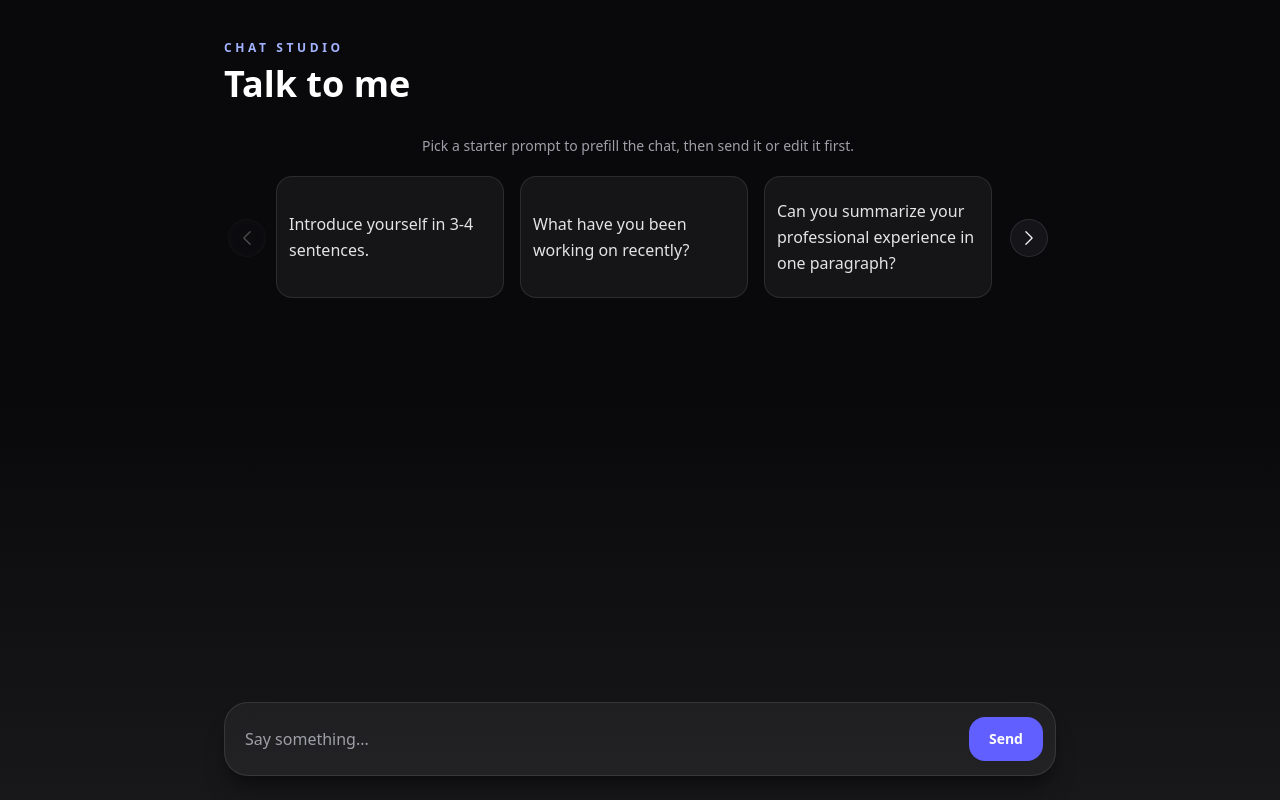
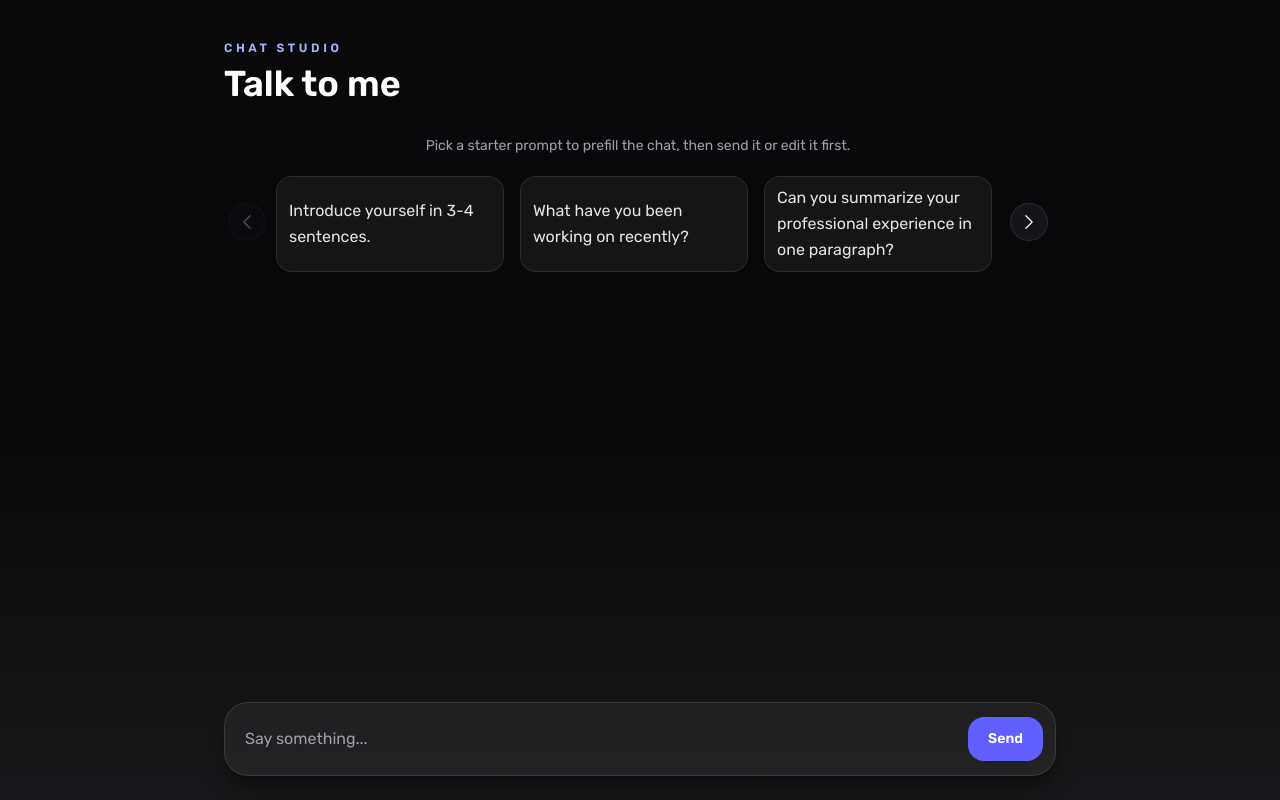
Before and after one commit to MrEttore/rag-avatar-ettore-marangon, a Next.js app: page / in a window 1280 px wide. Built offline with nearby package versions, Linux system fonts and the light colour scheme.

Commit message:
feat: add new icon.svg and update layout to use SVG icon with Rubik font

```diff
--- a/src/app/layout.tsx
+++ b/src/app/layout.tsx
@@ -1,15 +1,10 @@
 import "@/styles/globals.css";
 
 import type { Metadata } from "next";
-import { Geist, Geist_Mono } from "next/font/google";
+import { Rubik } from "next/font/google";
 
-const geistSans = Geist({
-  variable: "--font-geist-sans",
-  subsets: ["latin"],
-});
-
-const geistMono = Geist_Mono({
-  variable: "--font-geist-mono",
+const rubik = Rubik({
+  variable: "--font-rubik",
   subsets: ["latin"],
 });
 
@@ -21,18 +16,14 @@ export const metadata: Metadata = {
   description:
     "Discover Ettore Marangon, a professional with a rich background, diverse skills, and extensive experience.",
   icons: {
-    icon: "/icon.png",
+    icon: "/icon.svg",
   },
 };
 
-export default function RootLayout({
-  children,
-}: Readonly<{
-  children: React.ReactNode;
-}>) {
+export default function RootLayout({ children }: { children: React.ReactNode }) {
   return (
-    <html lang="en">
-      <body className={`${geistSans.variable} ${geistMono.variable} antialiased`}>{children}</body>
+    <html lang="en" className={rubik.variable}>
+      <body className="antialiased">{children}</body>
     </html>
   );
 }
--- a/src/styles/globals.css
+++ b/src/styles/globals.css
@@ -1,2 +1,7 @@
 @import "tailwindcss";
 @plugin "@tailwindcss/typography";
+
+html,
+body {
+  font-family: var(--font-rubik), sans-serif;
+}
```
Also changed, not shown: public/icon.png (deleted), public/icon.svg (added).
